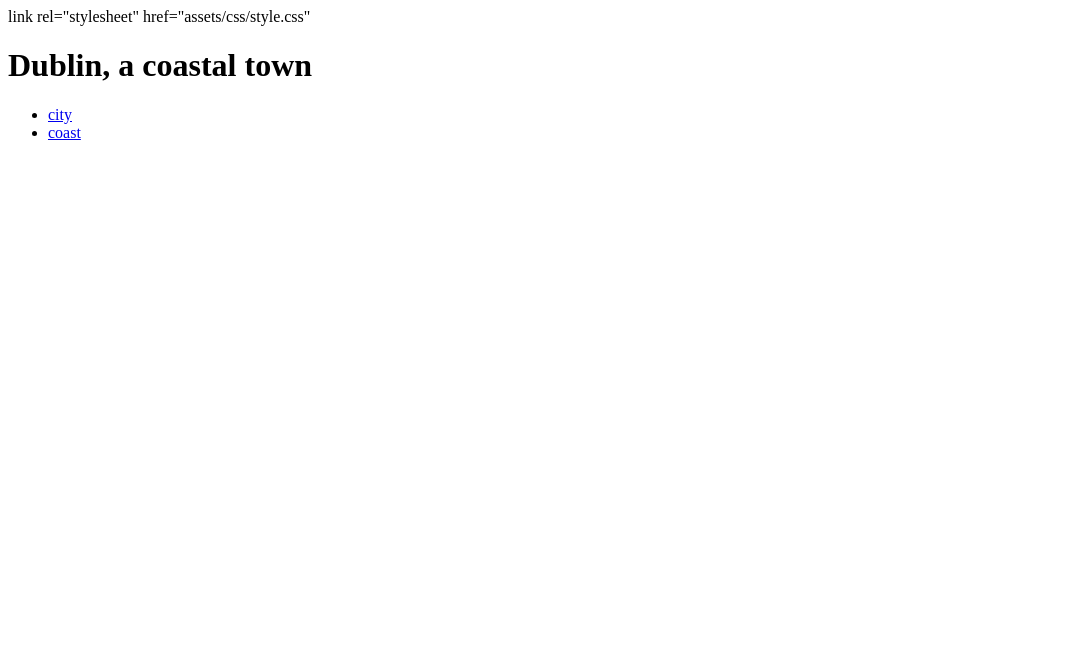
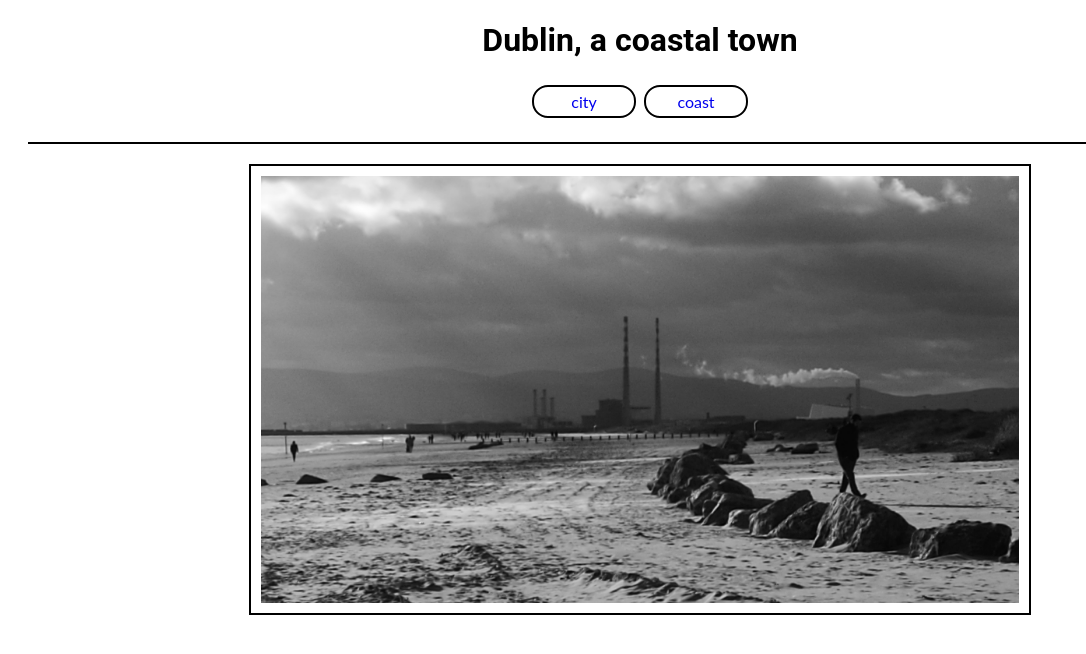
Before and after one commit to NelKG/new-repo, a plain HTML site: page coast.html in a window 1280 px wide. Shown: the whole page, without its empty margins (0-1086 px from the left). Drawn offline with Linux system fonts and the light colour scheme.

Commit message:
feat: add images to the webpages

```diff
--- a/coast.html
+++ b/coast.html
@@ -4,7 +4,7 @@
     <meta charset="UTF-8">
     <meta http-equiv="X-UA-Compatible" content="IE=edge">
     <meta name="viewport" content="width=device-width, initial-scale=1.0">
-    link rel="stylesheet" href="assets/css/style.css"
+    <link rel="stylesheet" href="assets/css/style.css">
     <title>Dublin</title>
 </head>
 <body>
@@ -21,5 +21,8 @@
             </li>
         </ul>
     </nav>
+    <section>
+        <img src="assets/images/beach.jpg" alt="an image of coastal Dublin"
+    </section>
 </body>
 </html>
```
Also changed, not shown: index.html (+4 -0 lines), assets/images/beach.jpg (added), assets/images/city.jpg (added).
